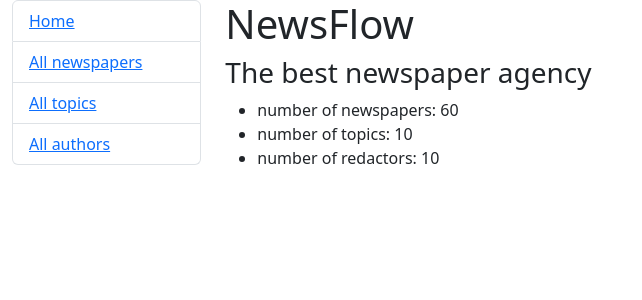
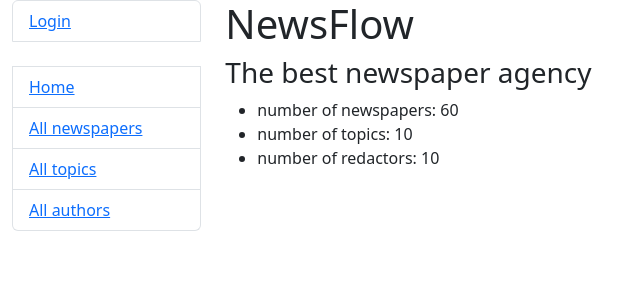
Before and after one commit to DanuloM/NewsFlow, a Django app: page / in a window 1280 px wide. Shown: the top 300 px of the page, without its empty margins (0-642 px from the left). Run offline with Django 4.2, Linux system fonts and the light colour scheme; data comes from the database, SQL or seed files in the repository.

Commit message:
feat: update sidebar to show username and logout button

```diff
--- a/templates/includes/sidebar.html
+++ b/templates/includes/sidebar.html
@@ -1,4 +1,21 @@
 <ul class="sidebar-nav list-group">
+  {% if user.is_authenticated %}
+    <li class="list-group-item">
+      User: {{ user.username }}
+    </li>
+    <li class="list-group-item">
+      <form action="{% url 'logout' %}" method="post">
+        {% csrf_token %}
+        <button type="submit">Logout</button>
+      </form>
+    </li>
+    <br>
+  {% else %}
+    <li class="list-group-item">
+      <a href="{% url 'login' %}">Login</a>
+    </li>
+    <br>
+  {% endif %}
   <li class="list-group-item">
     <a href="{% url 'agency:index' %}">Home</a>
   </li>
```
